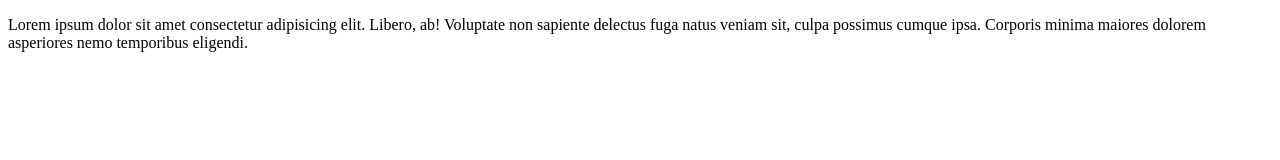
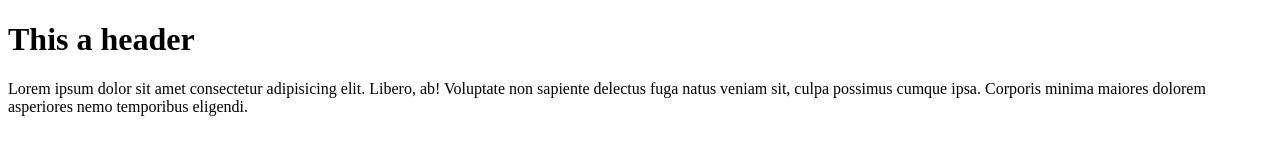
Before and after one commit to Saiban-Hussein/git-init-sample, a plain HTML site: page index.html in a window 1280 px wide. Drawn offline with Linux system fonts and the light colour scheme.

Commit message:
add header to index.html

```diff
--- a/index.html
+++ b/index.html
@@ -7,6 +7,9 @@
   <title>Git init sample</title>
 </head>
 <body>
+  <header>
+    <h1>This a header</h1>
+  </header>
   <p>
     Lorem ipsum dolor sit amet consectetur adipisicing elit. Libero, ab! Voluptate non sapiente delectus fuga natus veniam sit, culpa possimus cumque ipsa. Corporis minima maiores dolorem asperiores nemo temporibus eligendi.
   </p>
```
